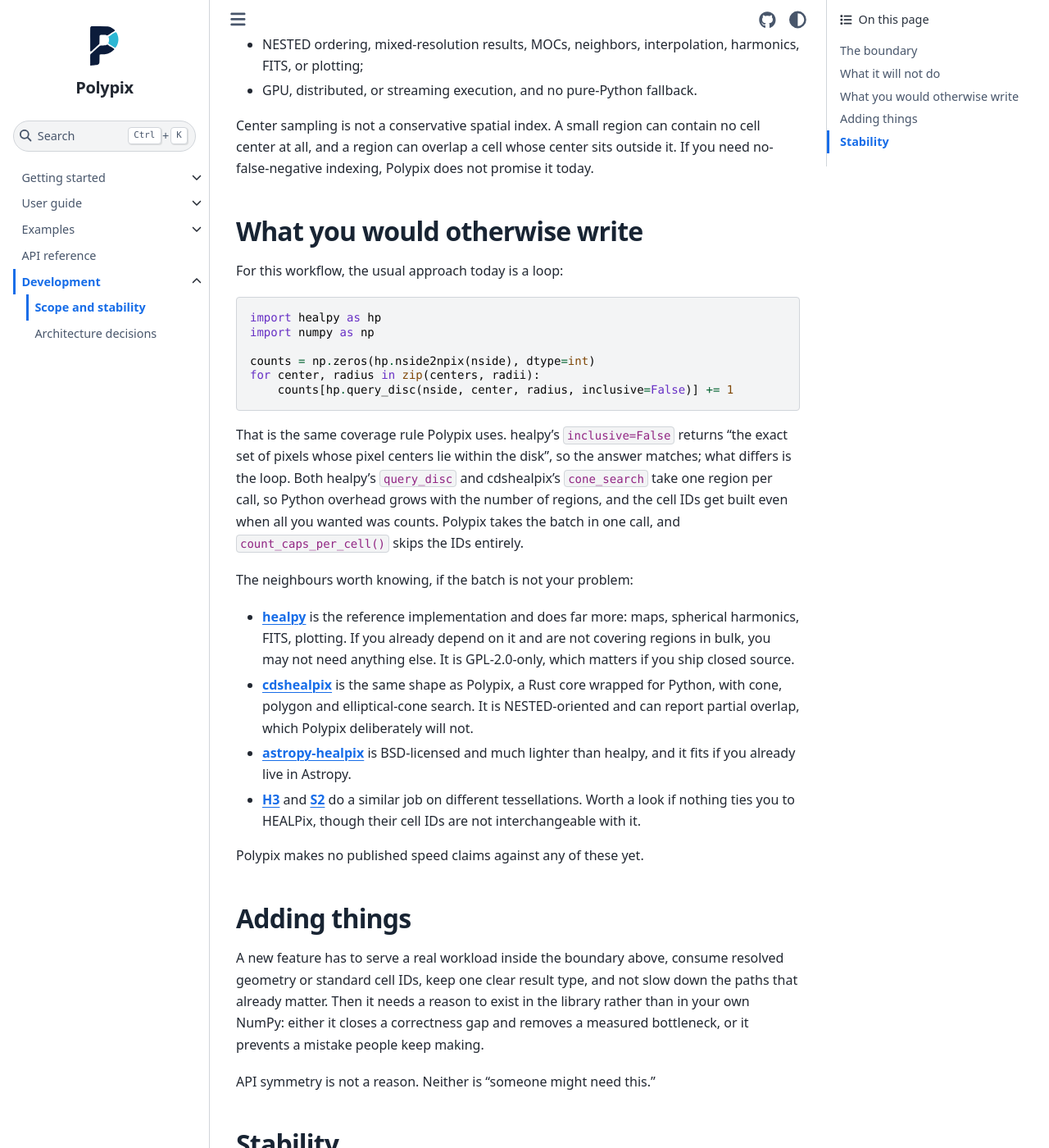
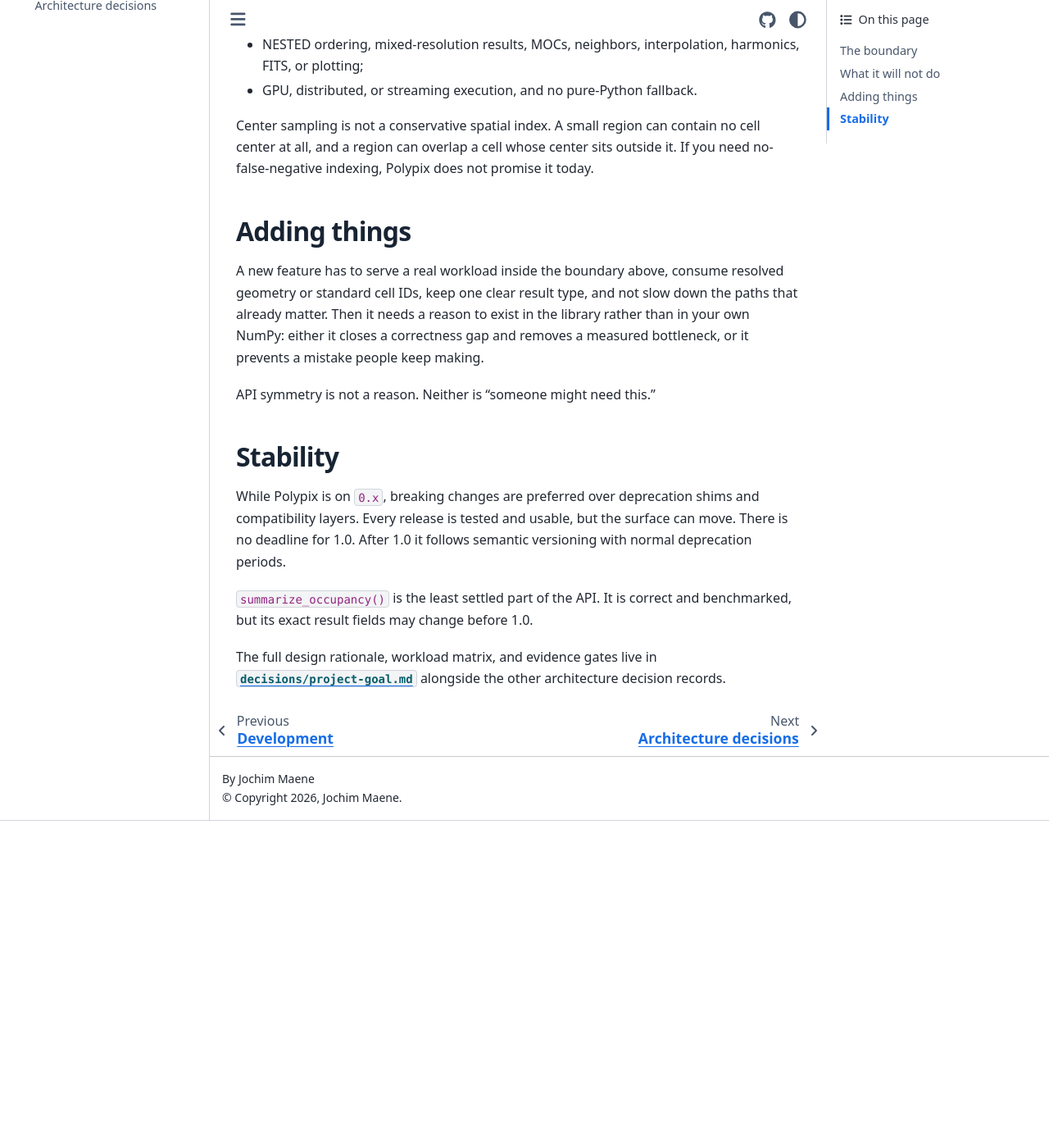
Before and after one commit to JochimMaene/polypix, a Sphinx documentation site: the page built from docs/scope.md, in a window 1280 px wide and 1400 px high, scrolled down 868 px. Shown: the whole window at 82% size. Built offline with Sphinx 7.4.7 and the Sphinx Book theme 1.1.4, drawn with Linux system fonts in a browser that asks for light colours; after the commit the page ends 1869 px from its top, so only the background shows below that.

Commit message:
Revert "docs: say what people would otherwise write"
This reverts commit 2afc480059b648dc4d53470763f9e05ccede080c.

````diff
--- a/docs/scope.md
+++ b/docs/scope.md
@@ -42,45 +42,6 @@ Center sampling is not a conservative spatial index. A small region can contain
 no cell center at all, and a region can overlap a cell whose center sits outside
 it. If you need no-false-negative indexing, Polypix does not promise it today.
 
-## What you would otherwise write
-
-For this workflow, the usual approach today is a loop:
-
-```python
-import healpy as hp
-import numpy as np
-
-counts = np.zeros(hp.nside2npix(nside), dtype=int)
-for center, radius in zip(centers, radii):
-    counts[hp.query_disc(nside, center, radius, inclusive=False)] += 1
-```
-
-That is the same coverage rule Polypix uses. healpy's `inclusive=False` returns
-"the exact set of pixels whose pixel centers lie within the disk", so the answer
-matches; what differs is the loop. Both healpy's `query_disc` and cdshealpix's
-`cone_search` take one region per call, so Python overhead grows with the number
-of regions, and the cell IDs get built even when all you wanted was counts.
-Polypix takes the batch in one call, and `count_caps_per_cell()` skips the IDs
-entirely.
-
-The neighbours worth knowing, if the batch is not your problem:
-
-- **[healpy](https://healpy.readthedocs.io/)** is the reference implementation
-  and does far more: maps, spherical harmonics, FITS, plotting. If you already
-  depend on it and are not covering regions in bulk, you may not need anything
-  else. It is GPL-2.0-only, which matters if you ship closed source.
-- **[cdshealpix](https://cds-astro.github.io/cds-healpix-python/)** is the same
-  shape as Polypix, a Rust core wrapped for Python, with cone, polygon and
-  elliptical-cone search. It is NESTED-oriented and can report partial overlap,
-  which Polypix deliberately will not.
-- **[astropy-healpix](https://astropy-healpix.readthedocs.io/)** is BSD-licensed
-  and much lighter than healpy, and it fits if you already live in Astropy.
-- **[H3](https://h3geo.org/)** and **[S2](https://s2geometry.io/)** do a similar
-  job on different tessellations. Worth a look if nothing ties you to HEALPix,
-  though their cell IDs are not interchangeable with it.
-
-Polypix makes no published speed claims against any of these yet.
-
 ## Adding things
 
 A new feature has to serve a real workload inside the boundary above, consume
````
Also changed, not shown: docs/interoperability.md (+1 -2 lines).
